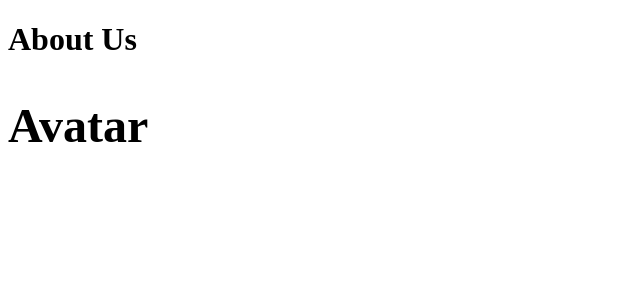
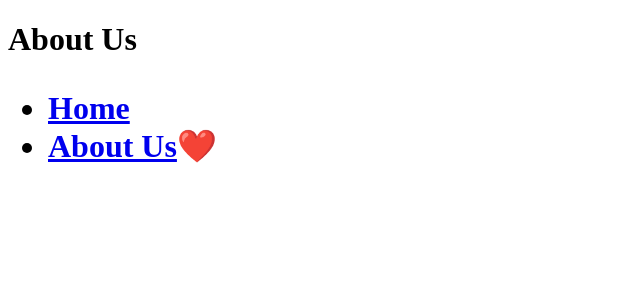
Before and after one commit to dnjawm19/practice_nextJS, a Next.js app: page /about-us in a window 1280 px wide. Shown: the top 300 px of the page, without its empty margins (0-640 px from the left). Built offline with nearby package versions, Linux system fonts and the light colour scheme.

Commit message:
Not Found Routes

```diff
--- a/app/about-us/company/page.tsx
+++ /dev/null
@@ -1,3 +0,0 @@
-export default function Company() {
-  return <h1>Compnay</h1>;
-}
--- a/app/about-us/company/sales/page.tsx
+++ /dev/null
@@ -1,3 +0,0 @@
-export default function Sales() {
-  return <h1>Sales</h1>;
-}
--- a/app/about-us/components/avatar.tsx
+++ /dev/null
@@ -1,3 +0,0 @@
-export default function Avatar() {
-  return <h2>Avatar</h2>;
-}
--- a/app/about-us/page.tsx
+++ b/app/about-us/page.tsx
@@ -1,10 +1,10 @@
-import Avatar from "./components/avatar";
+import Navigation from "../../components/navigation";
 
 export default function AboutUs() {
   return (
     <h1>
       About Us
-      <Avatar />
+      <Navigation />
     </h1>
   );
 }
--- /dev/null
+++ b/components/navigation.tsx
@@ -0,0 +1,23 @@
+"use client";
+
+import Link from "next/link";
+import { usePathname } from "next/navigation";
+
+export default function Navigation() {
+  const path = usePathname();
+
+  return (
+    <nav>
+      <ul>
+        <li>
+          <Link href="/">Home</Link>
+          {path === "/" ? "❤️ " : ""}
+        </li>
+        <li>
+          <Link href="/about-us">About Us</Link>
+          {path === "/about-us" ? "❤️" : ""}
+        </li>
+      </ul>
+    </nav>
+  );
+}
```
Also changed, not shown: app/not-found.tsx (added, +10 -0 lines), app/page.tsx (+8 -1 lines).
